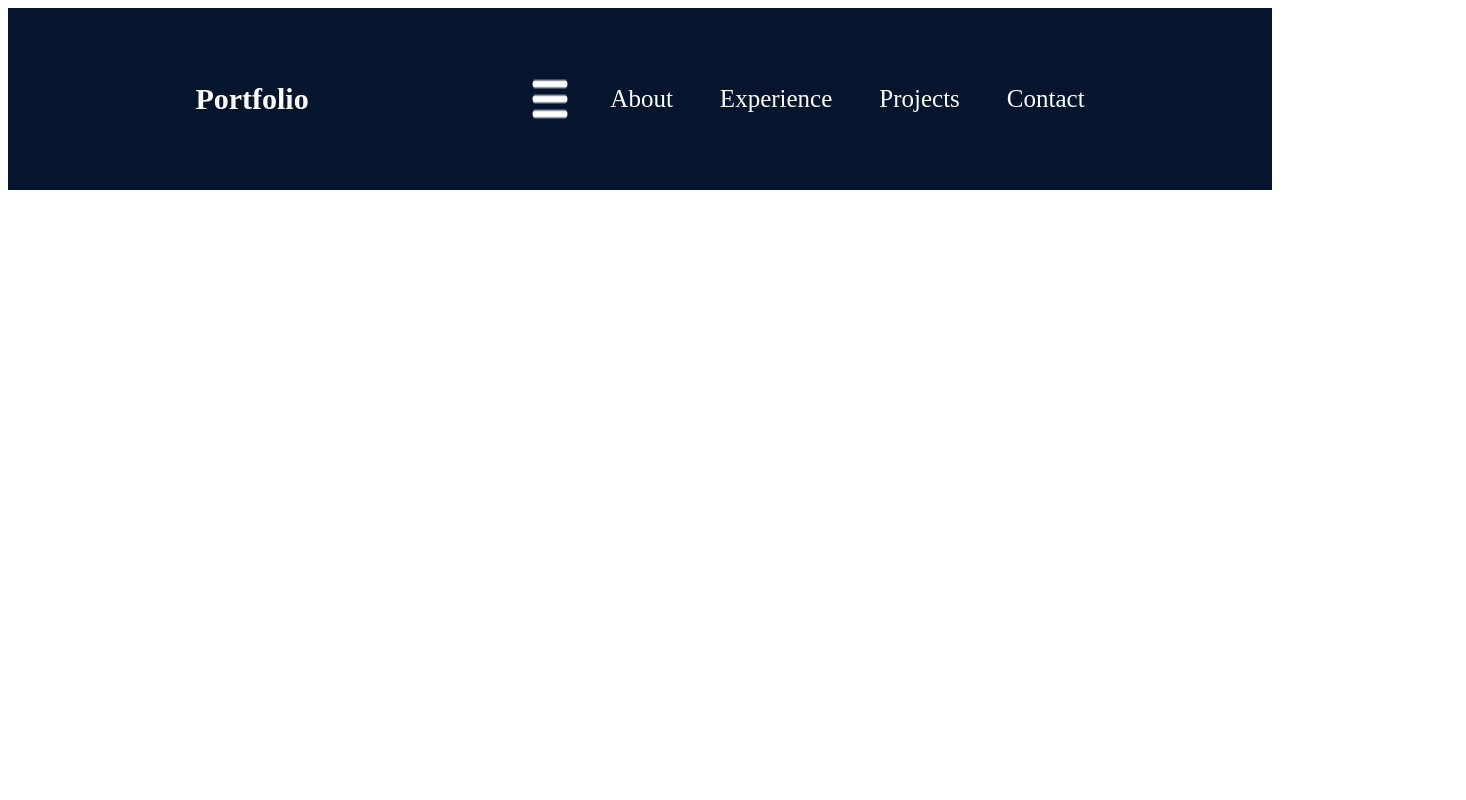
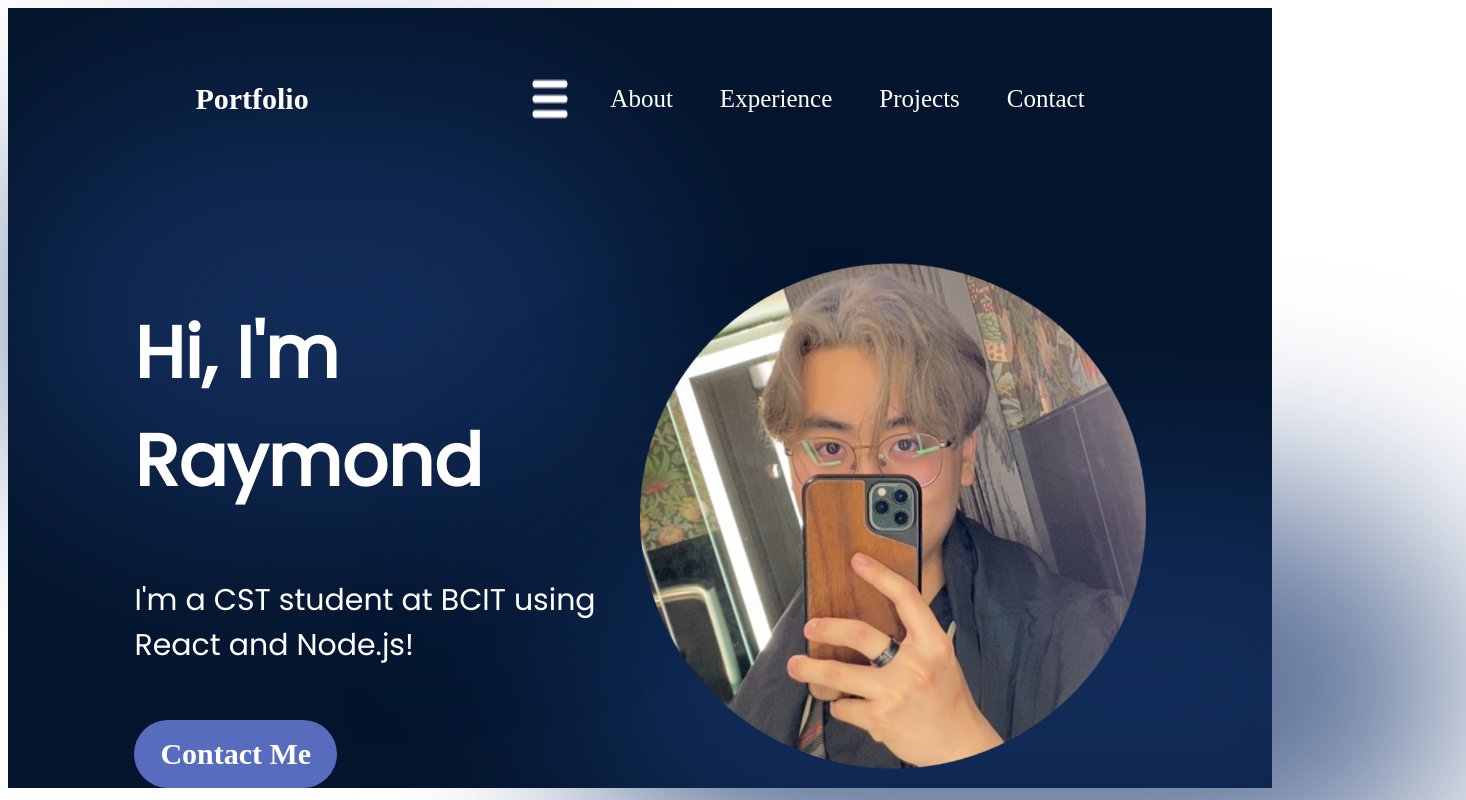
Before and after one commit to rraymondx/personal_website, a React (Vite) app in the folder portfolio/: page / in a window 1280 px wide. Shown: the top 800 px of the page, 1466 px wide, since content can reach past the window. Built offline with nearby package versions, Linux system fonts and the light colour scheme.

Commit message:
added hero section to website

```diff
--- a/portfolio/src/App.jsx
+++ b/portfolio/src/App.jsx
@@ -1,11 +1,12 @@
 import React from 'react'
 import styles from './styles/App.module.css'
-import{Navbar, Footer} from './components/index.js'
+import{Navbar, Hero, Footer} from './components/index.js'
 
 const App = () => {
   return (
     <div className={styles.App}>
       <Navbar />
+      <Hero />
       <Footer />
     </div>
   )
--- /dev/null
+++ b/portfolio/src/components/Hero.jsx
@@ -0,0 +1,26 @@
+import React from 'react';
+import styles from '../styles/Hero.module.css';
+import { getImageUrl } from '../utils';
+
+const Hero = () => {
+    return (
+        <section className={styles.container}>
+            <div className={styles.content}>
+                <h1 className={styles.title}>Hi, I'm Raymond</h1>
+                <p className={styles.description}>
+                I'm a CST student at BCIT using React and Node.js!
+                </p>
+                <a href="mainto:rraymondxie@gmail.com" className={styles.contactButton}>
+                    Contact Me
+                </a>
+            </div>
+                <img src={getImageUrl("hero/heroImage.png")}
+                                    alt="Image of myself"
+                                    className={styles.heroImg}/>
+            <div className={styles.topBlur} />
+            <div className={styles.bottomBlur} />
+        </section>
+    );
+}
+
+export default Hero
--- a/portfolio/src/components/Navbar.jsx
+++ b/portfolio/src/components/Navbar.jsx
@@ -1,6 +1,6 @@
 import React, {useState} from 'react';
 import styles from '../styles/Navbar.module.css';
-import {getImageUrl} from '.././utils';
+import {getImageUrl} from '../utils';
 
 const Navbar = () => {
 
--- a/portfolio/src/components/index.js
+++ b/portfolio/src/components/index.js
@@ -1,7 +1,10 @@
 import Navbar from "./Navbar";
 import Footer from "./Footer";
+import Hero from "./Hero"
+
 
 export {
     Navbar,
+    Hero,
     Footer,
 };
--- /dev/null
+++ b/portfolio/src/styles/Hero.module.css
@@ -0,0 +1,109 @@
+@import ".././vars.css";
+
+.container {
+    position: relative;
+    display: flex;
+    align-items: center;
+    justify-content: space-between;
+    margin-top: 49px;
+    z-index: 1;
+    margin-left: 10%;
+    margin-right: 10%;
+}
+
+.content {
+    display: flex;
+    flex-direction: column;
+    align-items: flex-start;
+    color: var(--color-text);
+    z-index: 1;
+}
+
+.title {
+    font-size: 72px;
+    font-weight: 900;
+    margin-bottom: 33px;
+    font-family: var(--font-poppins);
+    background: linear-gradient(90deg,
+                                rgba(255, 255, 255, 1) 70%,
+                                rgba(255, 255, 255, 0) 120%);
+    -webkit-text-fill-color: transparent;
+    -webkit-background-clip: text;
+}
+
+.description {
+    font-size: 30px;
+    font-family: var(--font-poppins);
+    margin-bottom: 52px;
+}
+
+.contactButton {
+    text-decoration: none;
+    background-color: var(--color-primary);
+    color: var(--color-text);
+    border-radius: 100px;
+    font-size: 30px;
+    font-weight: 600;
+    padding: 17px 26px;
+    box-shadow: 0 0 4px 0 rbga(0, 0, 0, 0.25);
+}
+
+.heroImg {
+    width: 50%;
+    z-index: 1;
+
+    animation-name: floating;
+    animation-duration: 3s;
+    animation-iteration-count: infinite;
+    animation-timing-function: ease-in-out;
+}
+
+@keyframes floating {
+    0% {
+        transform: translate(0, 0px);
+    }
+    50%  {
+        transform: translate(0, 10px);
+    }
+    100% {
+        transform: translate3d(0, -0px);
+    }
+}
+
+.topBlur {
+    position: absolute;
+    width: 50vw;
+    height: 50vh;
+    min-width: 350px;
+    min-height: 350px;
+    top: -128px;
+    left: -10vw;
+    border-radius: 764px;
+    background: rgba(25, 55, 109, 0.7);
+    filter: blur(100px);
+    z-index: 0;
+}
+
+.bottomBlur {
+    position: absolute;
+    width: 70vw;
+    height: 50vh;
+    min-width: 250px;
+    min-height: 350px;
+    top: 246px;
+    right: -25vw;
+    border-radius: 764px;
+    background: rgba(25, 55, 109, 0.7);
+    filter: blur(100px);
+    z-index: 0;
+}
+
+@media screen and (max-width: 830px) {
+    .container {
+        flex-direction: column-reverse;
+    }
+
+    .content {
+        align-items: center;
+    }
+}
```
Also changed, not shown: portfolio/src/assets/hero/heroImage.png.
